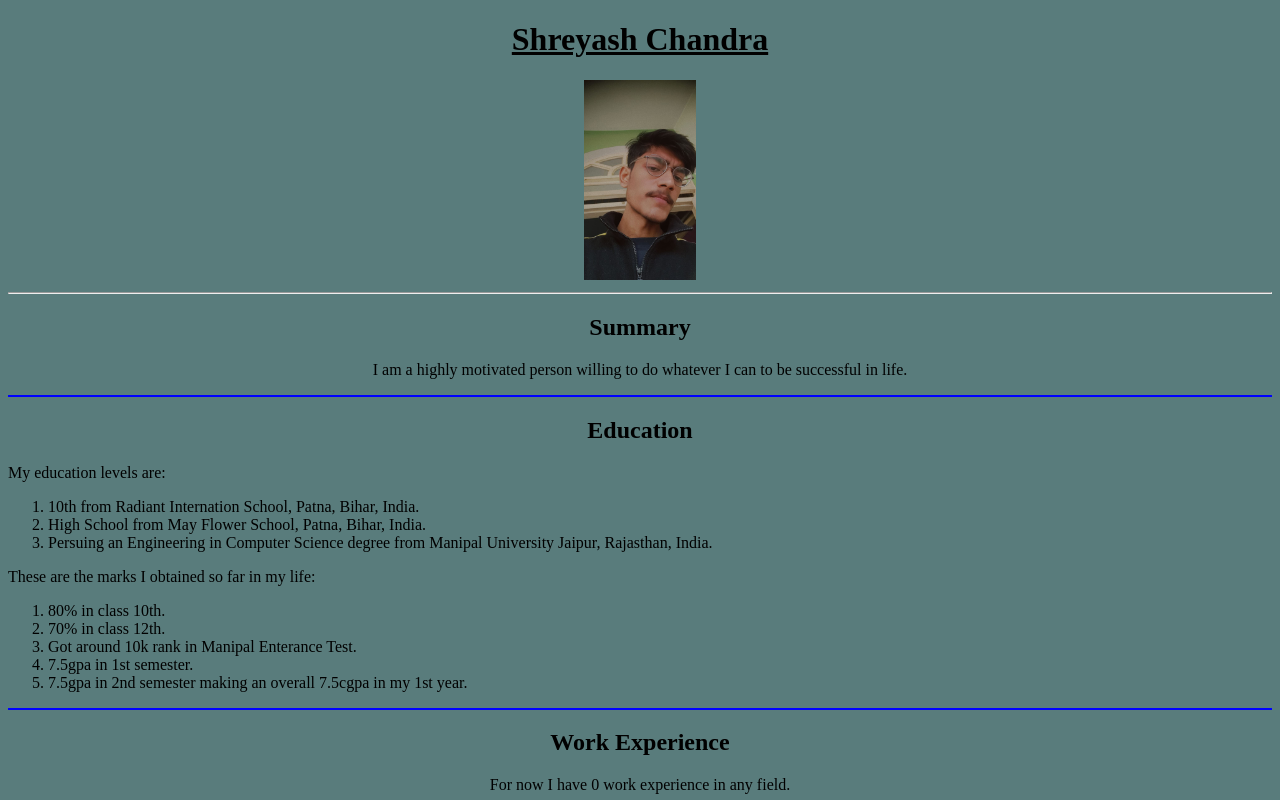
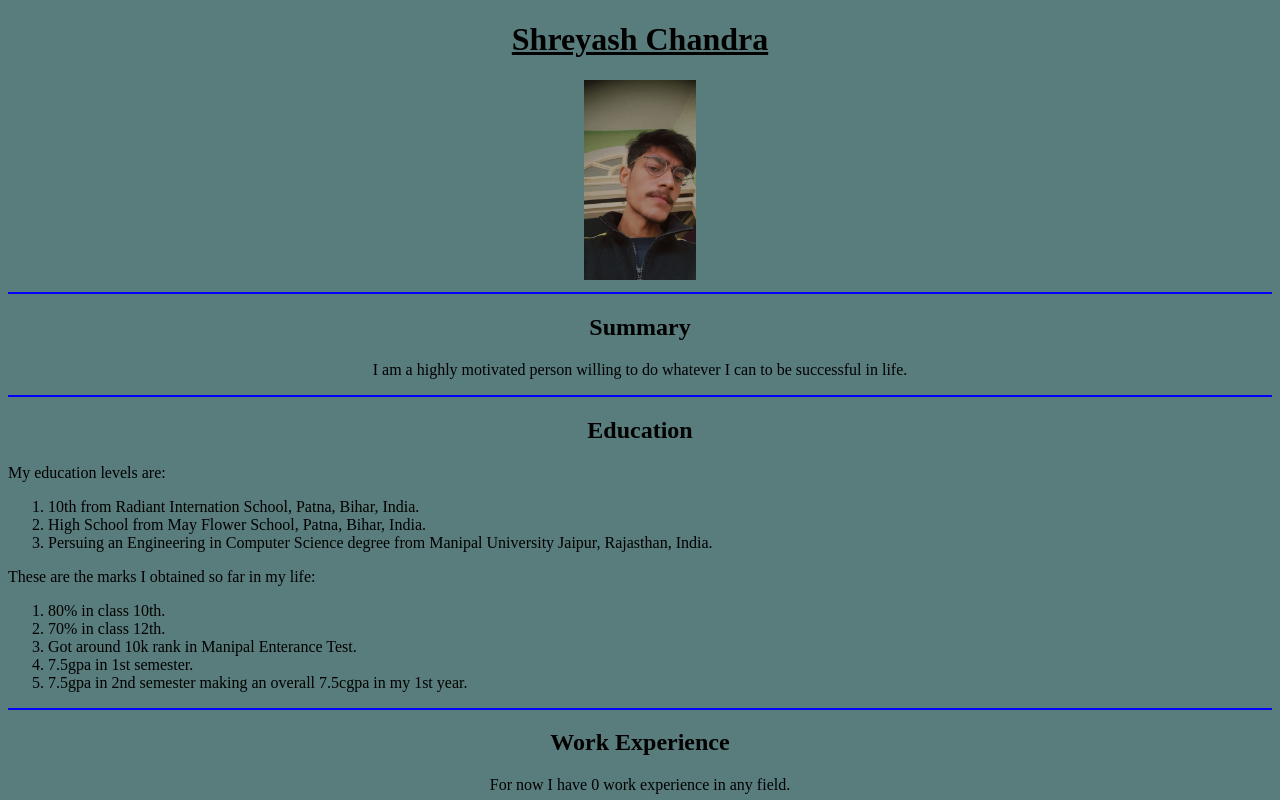
Before and after one commit to Shreyash-Chandra/CapstoneProject1, a plain HTML site: page index.html in a window 1280 px wide. Shown: the top 800 px of the page. Drawn offline with Linux system fonts and the light colour scheme.

Commit message:
index.html

```diff
--- a/index.html
+++ b/index.html
@@ -7,7 +7,7 @@
 <body>
     <h1><center><u>Shreyash Chandra</u></center></h1>
     <center><img style="width: 200" height="200" src="./images/me2.jpg" alt="Shreyash Chandra"></center>
-    <hr>
+    <hr color= "blue">
     <h2><center>Summary</center></h2>
     <p><center>I am a highly motivated person willing to do whatever I can to be successful in life.</center></p>
     <hr color= "blue">
```
